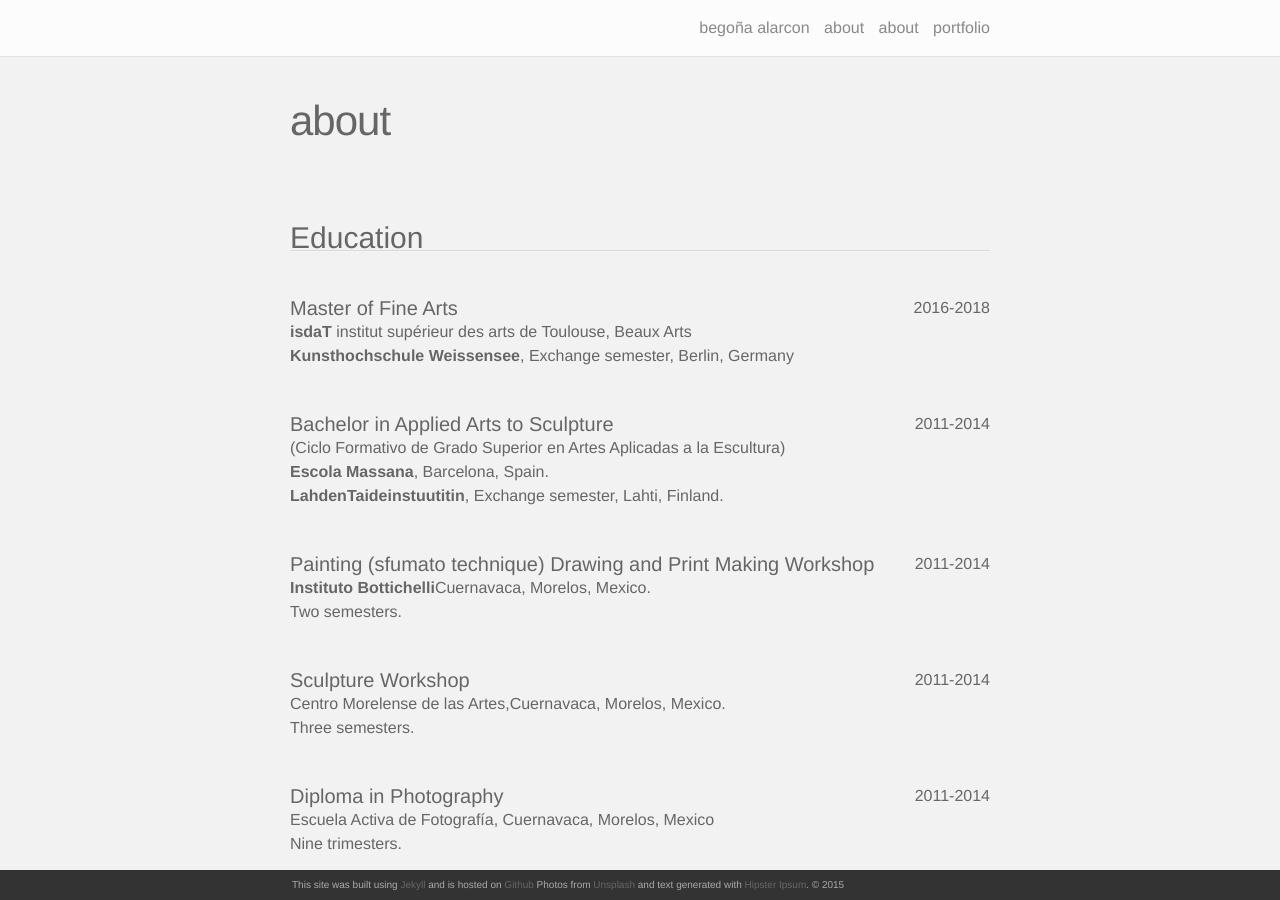
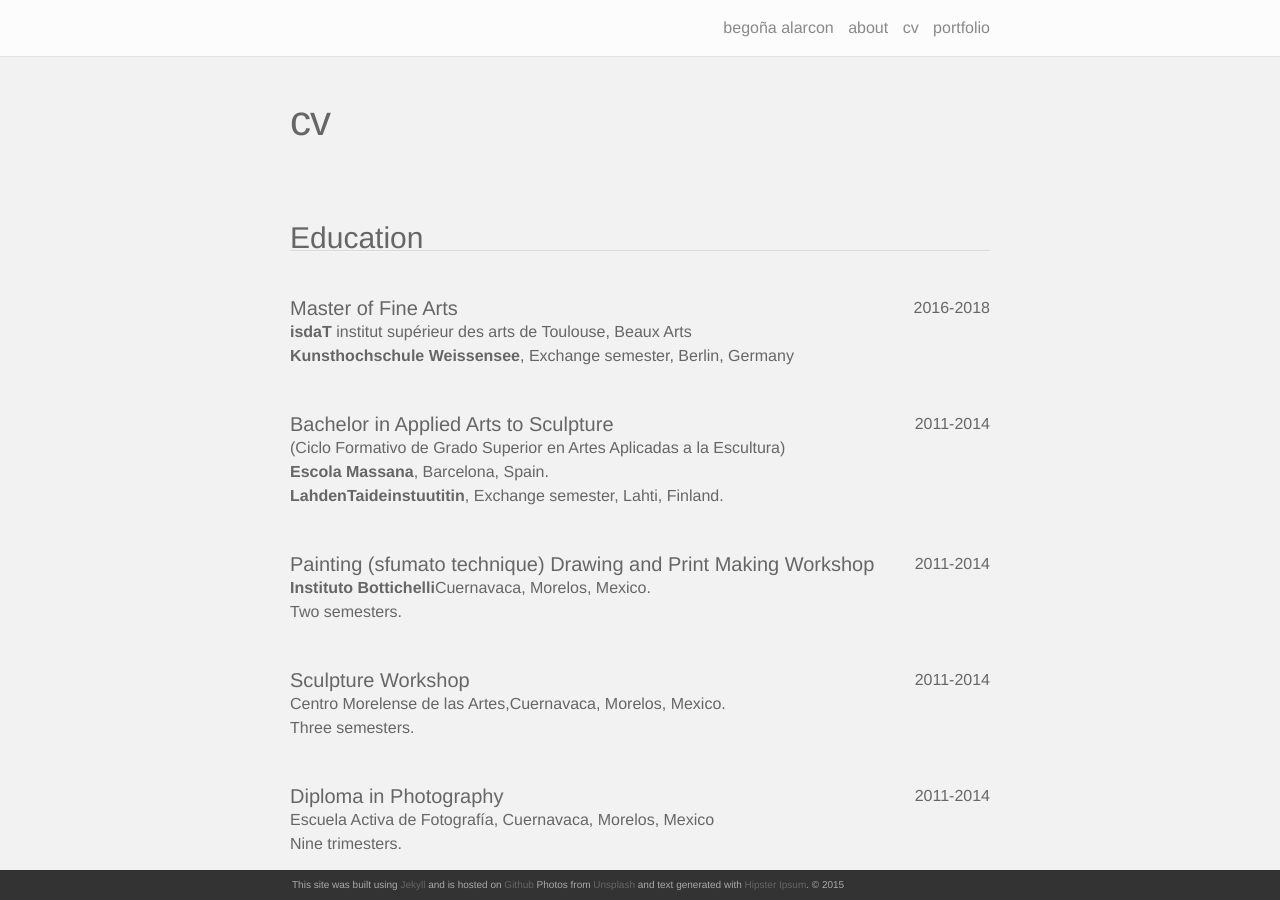
Before and after one commit to begoalarcon/begoalarcon.github.io, a Jekyll site: the page built from cv.md, in a window 1280 px wide and 900 px high. Built offline with Jekyll 4.4.1, drawn with Linux system fonts in a browser that asks for light colours; nearby versions of some CDN libraries.

Commit message:
Update cv.md

```diff
--- a/cv.md
+++ b/cv.md
@@ -1,7 +1,7 @@
 ---
 layout: page
-title: about
-permalink: /about/
+title: cv
+permalink: /cv/
 ---
 
 <br/>
```
